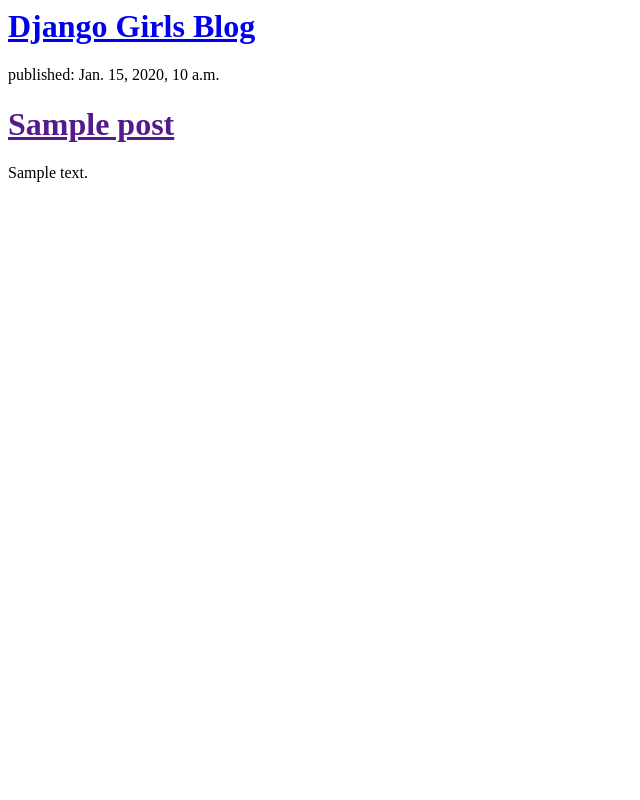
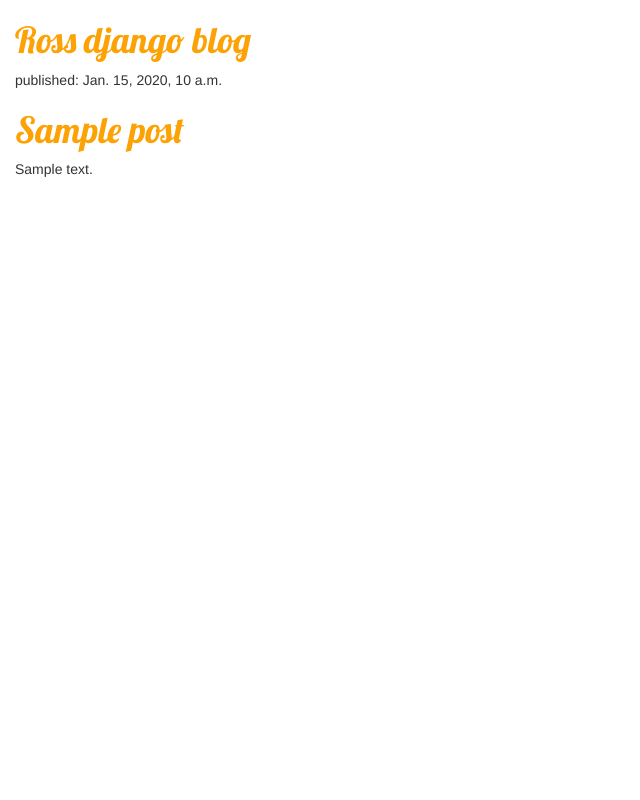
Before and after one commit to tallestross/my-first-blog, a Django app: template mysite/blog/templates/blog/post_list.html in a window 1280 px wide. Shown: the whole page, without its empty margins (0-640 px from the left). Run offline with Django 3.2, Linux system fonts and the light colour scheme; the template is opened without the code that fills it: values that come from a table or form of the project are taken from there, others are empty; tables that the repository leaves empty hold one stand-in row (values such as "Sample post"); some libraries are stand-ins or nearby versions.

Commit message:
change blog title

```diff
--- /dev/null
+++ b/mysite/blog/static/css/blog.css
@@ -0,0 +1,7 @@
+h1 a {
+    color: #FCA205;
+    font-family: 'Lobster';
+}
+body {
+    padding-left: 15px;
+}
--- a/mysite/blog/templates/blog/post_list.html
+++ b/mysite/blog/templates/blog/post_list.html
@@ -1,5 +1,14 @@
+{% load staticfiles %}
+<html>
+    <head>
+        <title>Ross' blog page</title>
+    <link rel="stylesheet" href="//maxcdn.bootstrapcdn.com/bootstrap/3.2.0/css/bootstrap.min.css">
+<link rel="stylesheet" href="//maxcdn.bootstrapcdn.com/bootstrap/3.2.0/css/bootstrap-theme.min.css">
+<link href="//fonts.googleapis.com/css?family=Lobster&subset=latin,latin-ext" rel="stylesheet" type="text/css">
+ <link rel="stylesheet" href="{% static 'css/blog.css' %}">
+ </head>
 <div>
-    <h1><a href="/">Django Girls Blog</a></h1>
+    <h1><a href="/">Ross django blog</a></h1>
 </div>
 
 {% for post in posts %}
```
